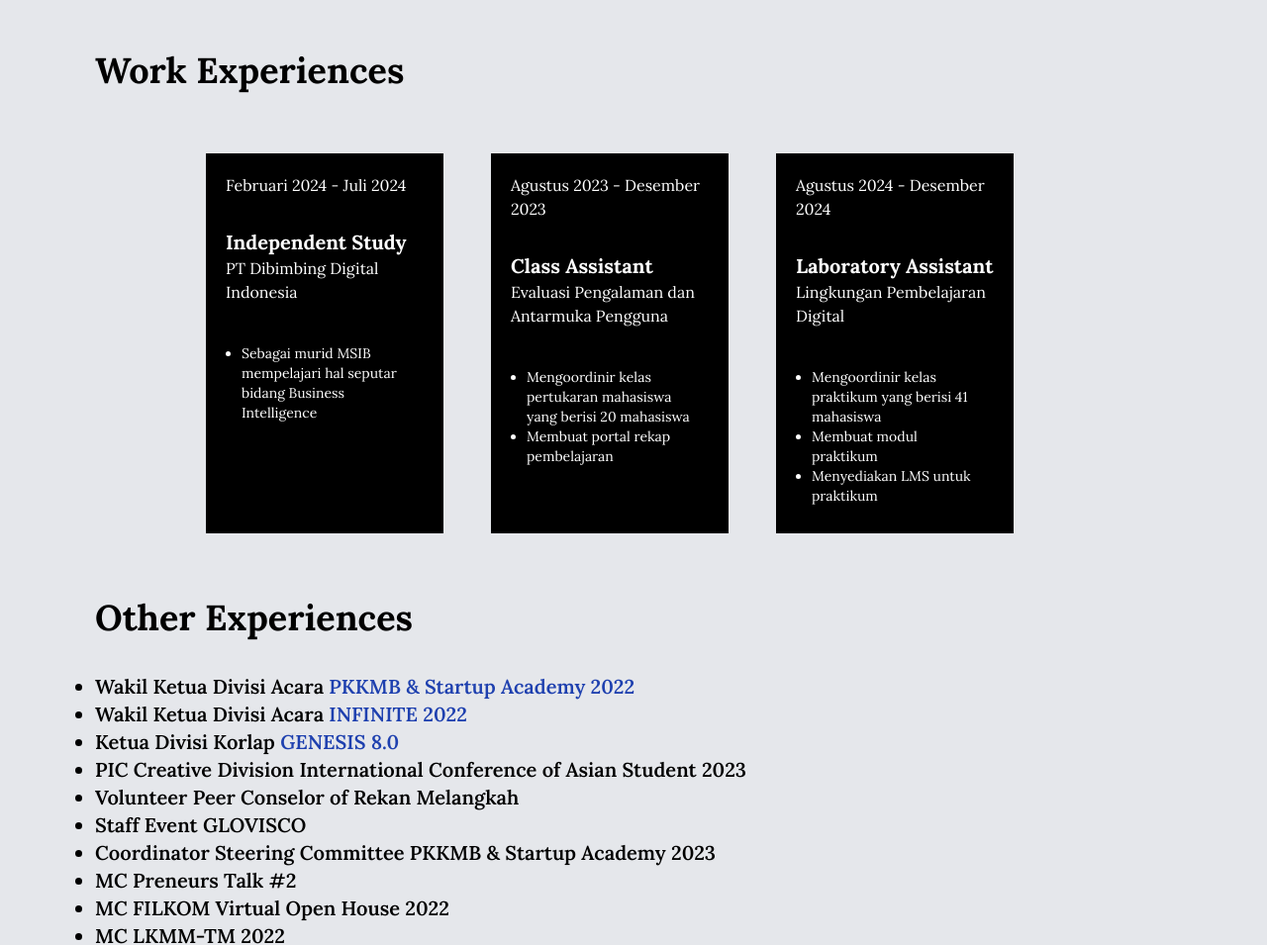
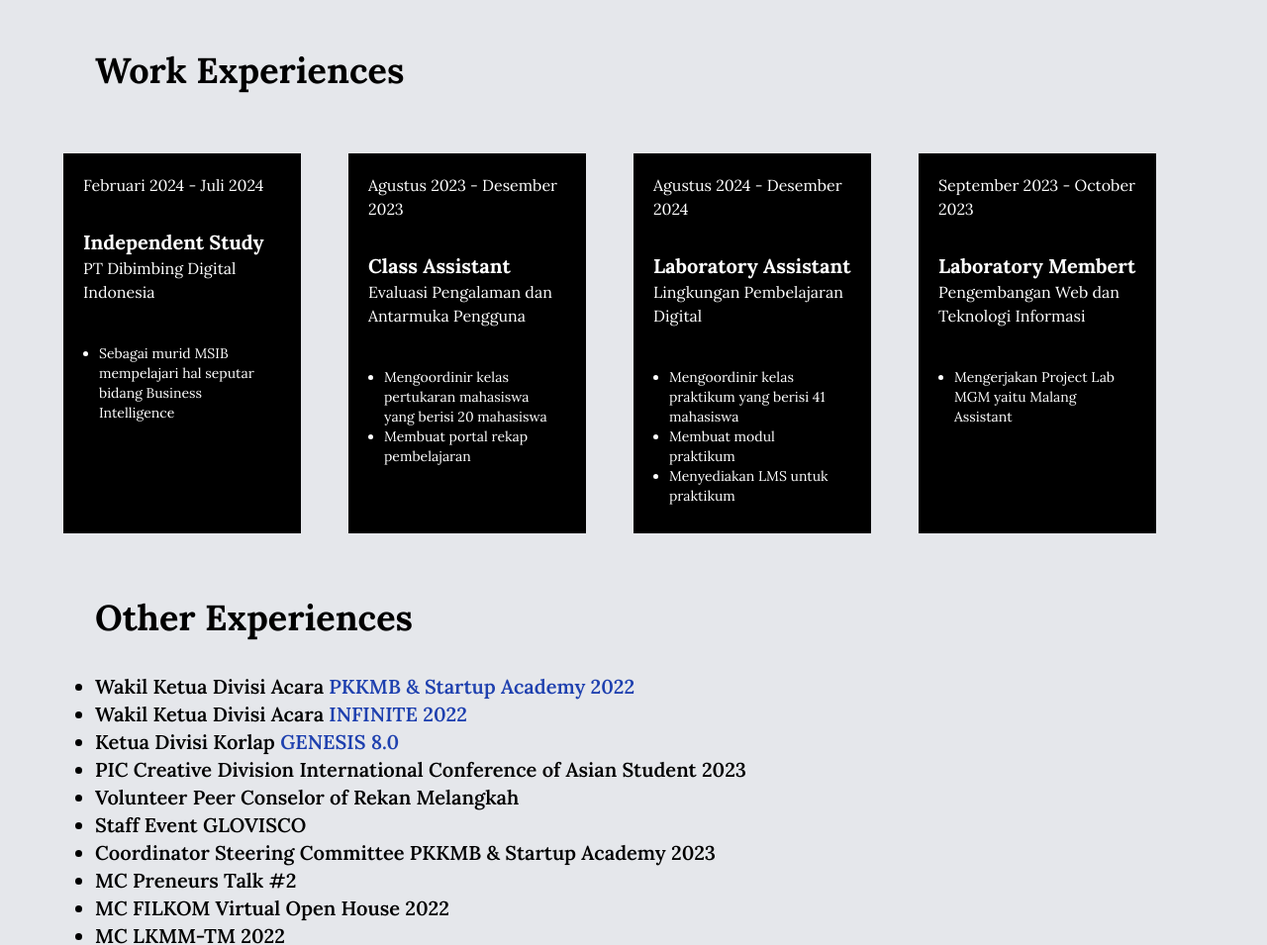
Before and after one commit to dhikasat/dhikasat.github.io, a plain HTML site: page index.html in a window 1280 px wide. Shown: the part 2159-3114 px from the top of the page at 99% size. Drawn offline with nearby package versions, Linux system fonts and the light colour scheme.

Commit message:
Update index.html

```diff
--- a/index.html
+++ b/index.html
@@ -243,6 +243,19 @@
             </ul>
           </div>
         </div>
+
+        <div
+          class="card bg-black w-96 sm:w-60 sm:h-96 sm:mr-12 mb-12 text-white p-5 hover:bg-blue-800 transition duration-0 hover:duration-200"
+        >
+          <h4>September 2023 - October 2023</h4>
+          <h1 class="text-xl font-bold pt-8">Laboratory Membert</h1>
+          <h2>Pengembangan Web dan Teknologi Informasi</h2>
+          <div class="pt-10 px-4">
+            <ul style="list-style-type: disc">
+              <li class="text-sm">Mengerjakan Project Lab MGM yaitu Malang Assistant</li>
+            </ul>
+          </div>
+        </div>
       </div>
 
       <div style="display: flex; justify-content: left; margin-top: -135px;">
```
